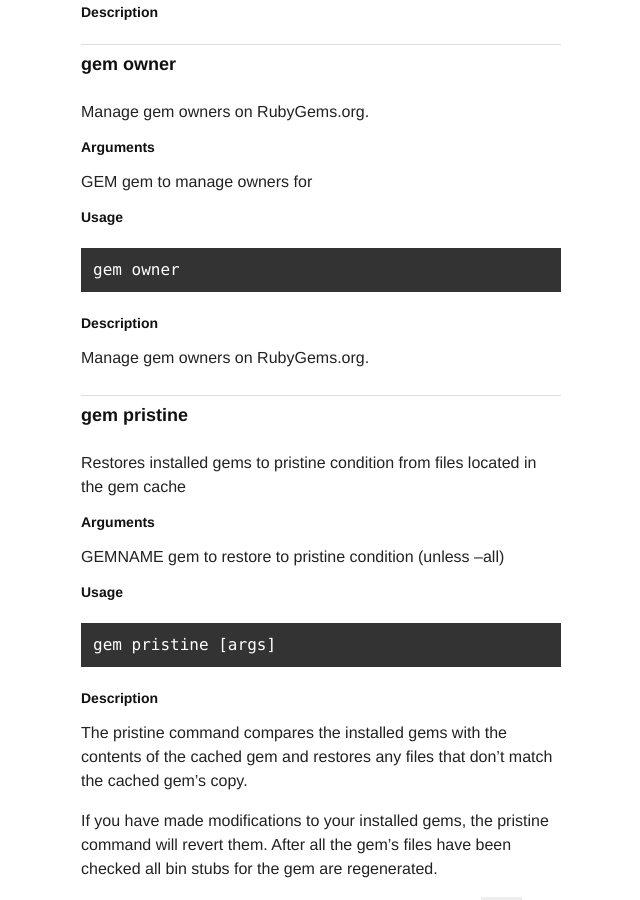
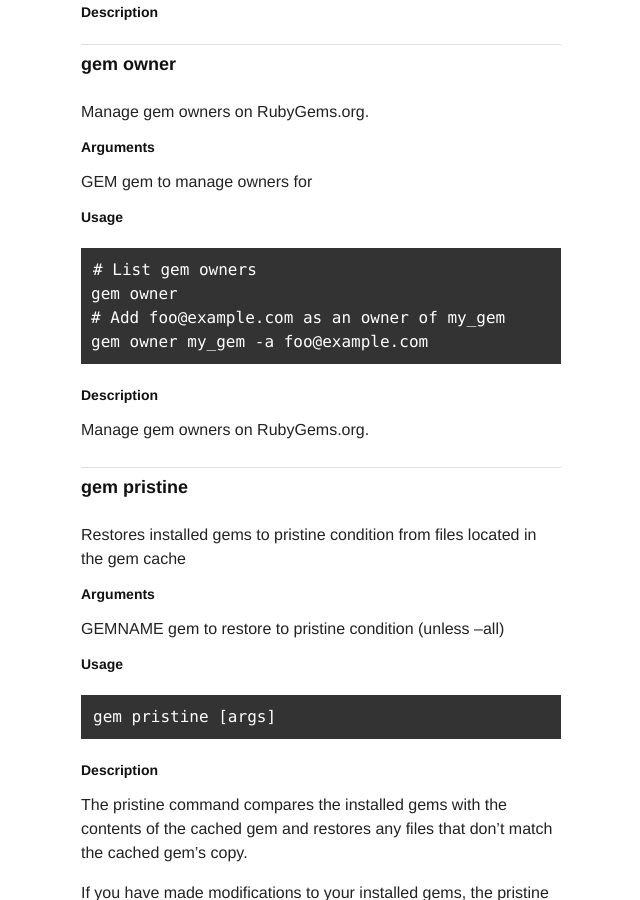
Before and after one commit to radar/guides, a Jekyll site: the page built from command-reference.md, in a window 1280 px wide and 900 px high, scrolled down 9701 px. Shown: the whole window, without its empty margins (319-959 px from the left). Built offline with Jekyll 4.4.1, drawn with Linux system fonts in a browser that asks for light colours.

Commit message:
Indicate how to add a gem owner

```diff
--- a/command-reference.md
+++ b/command-reference.md
@@ -492,7 +492,10 @@ GEM       gem to manage owners for
 
 ### Usage
 
+    # List gem owners
     gem owner
+    # Add foo@example.com as an owner of my_gem
+    gem owner my_gem -a foo@example.com
 
 
 ### Description
```
